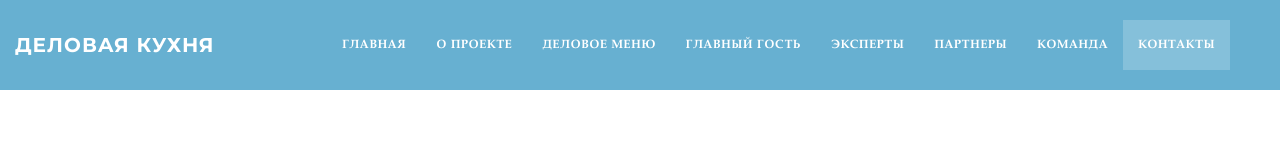
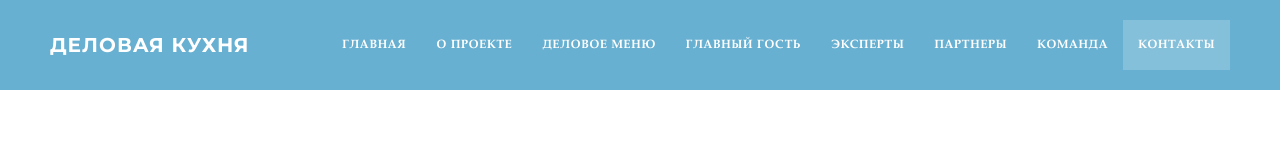
Before and after one commit to mihan007/buskit.ru, a plain HTML site: page index.html in a window 1280 px wide. Shown: the top 160 px of the page. Drawn offline with nearby package versions, Linux system fonts and the light colour scheme.

Commit message:
close #1

```diff
--- a/css/style.css
+++ b/css/style.css
@@ -823,6 +823,15 @@ Parallax
 
 /* Media queries */
 
+@media (min-width: 1247px) {
+
+    .container-fluid {
+        padding-right: 50px;
+        padding-left: 50px;
+    }
+
+}
+
 @media (min-width: 767px) {
 
     .navbar {
@@ -848,10 +857,6 @@ Parallax
 
     .intro-text {
         font-size: 25px;
-    }
-
-    .container-fluid {
-        padding-right: 50px;
     }
 
     .intro .slogan {
```
